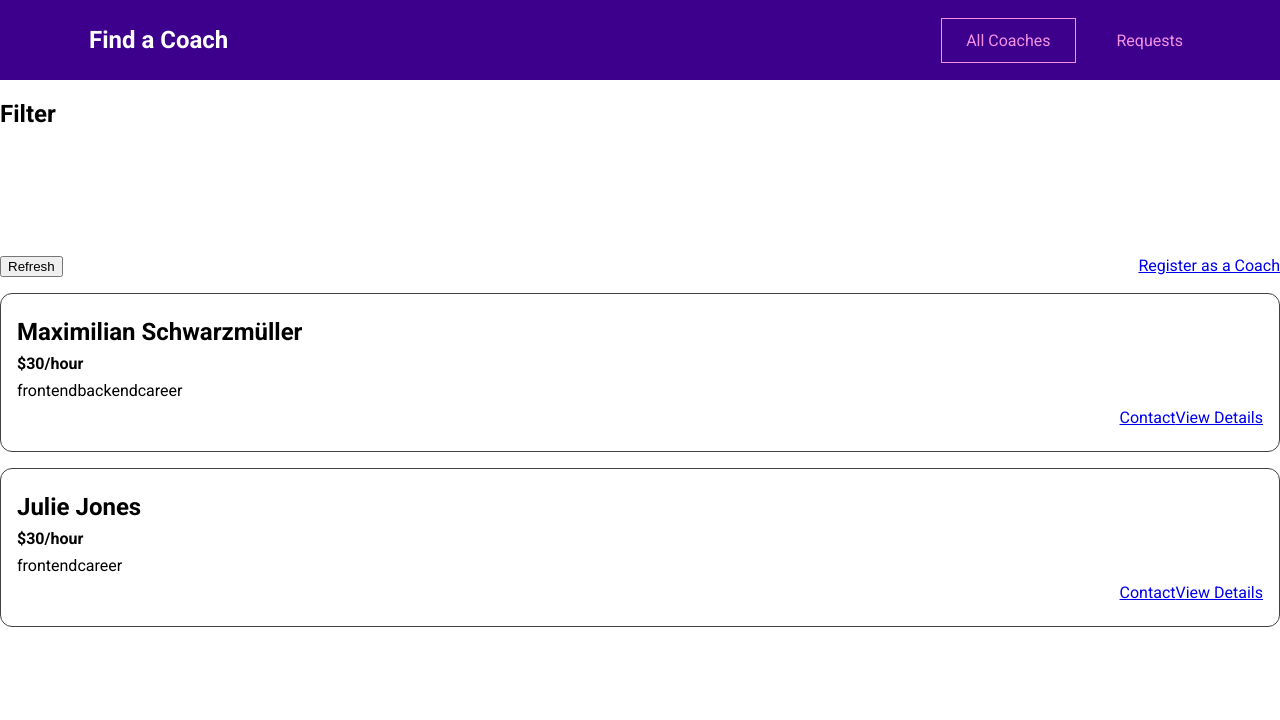
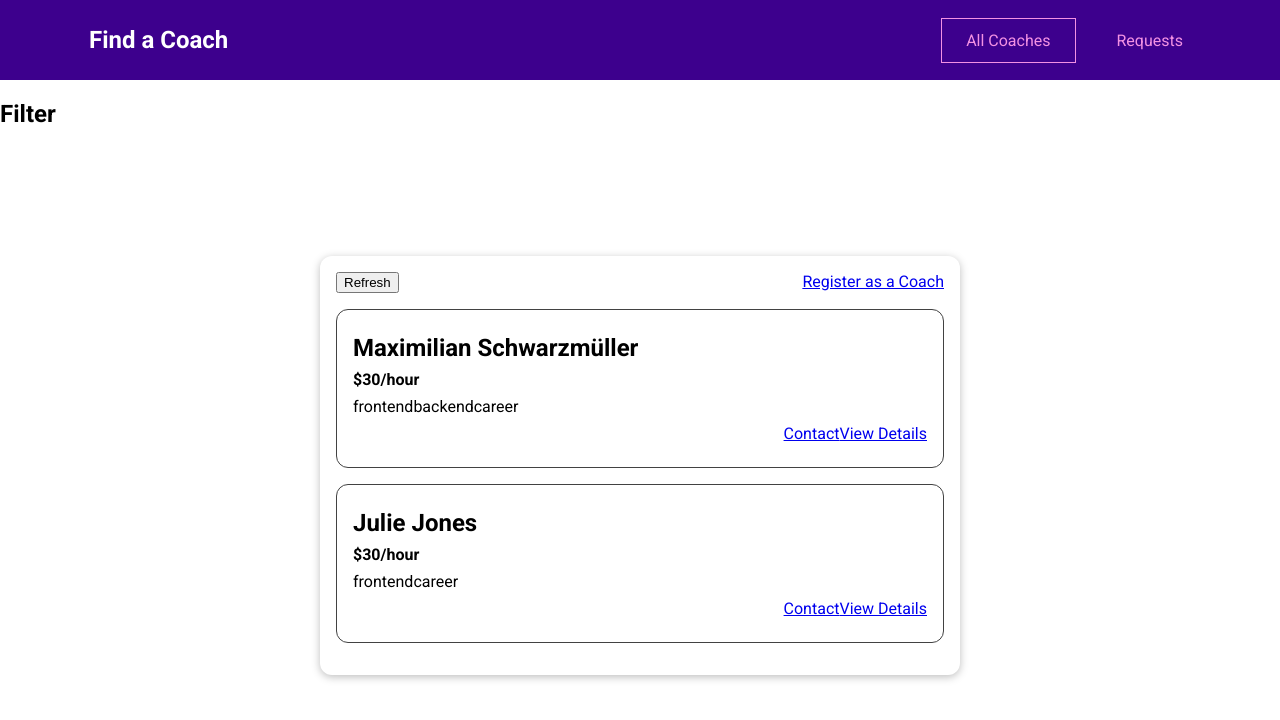
Before and after one commit to DusanR12/main-prj-01-starting-setup, a Vue app: page /coaches in a window 1280 px wide. Shown: the top 720 px of the page. Built offline with nearby package versions, Linux system fonts and the light colour scheme.

Commit message:
added the BaseCard component

```diff
--- /dev/null
+++ b/src/components/UI/BaseCard.vue
@@ -0,0 +1,15 @@
+<template>
+  <div class="card">
+    <slot></slot>
+  </div>
+</template>
+
+<style scoped>
+.card {
+  border-radius: 12px;
+  box-shadow: 0 2px 8px rgba(0, 0, 0, 0.26);
+  padding: 1rem;
+  margin: 2rem auto;
+  max-width: 40rem;
+}
+</style>
--- a/src/main.js
+++ b/src/main.js
@@ -2,10 +2,13 @@
 import App from './App.vue';
 import router from './router.js'
 import store from './store/index.js';
+import BaseCard from './components/UI/BaseCard.vue';
 
 const app = createApp(App);
 
 app.use(router);
 app.use(store);
 
+app.component('base-card', BaseCard)
+
 app.mount('#app');
--- a/src/pages/coaches/CoachesList.vue
+++ b/src/pages/coaches/CoachesList.vue
@@ -2,13 +2,15 @@
   <section>
     <h2 style="margin-bottom: 8rem">Filter</h2>
   </section>
-  <div>
-    <div class="controls">
+  <section>
+    <base-card
+      ><div class="controls">
         <button>Refresh</button>
         <router-link to="/register">Register as a Coach</router-link>
       </div>
       <ul v-if="hasCoaches">
-      <coach-item v-for="coach in allCoaches"
+        <coach-item
+          v-for="coach in allCoaches"
           :key="coach.id"
           :id="coach.id"
           :firstName="coach.firstName"
@@ -17,8 +19,9 @@
           :hourlyRate="coach.hourlyRate"
         ></coach-item>
       </ul>
-    <p v-else>No coaches found</p>
-  </div>
+      <p v-else>No coaches found</p></base-card
+    >
+  </section>
 </template>
 
 <script>
```
Lines whose indentation alone changed are shown as unchanged.
